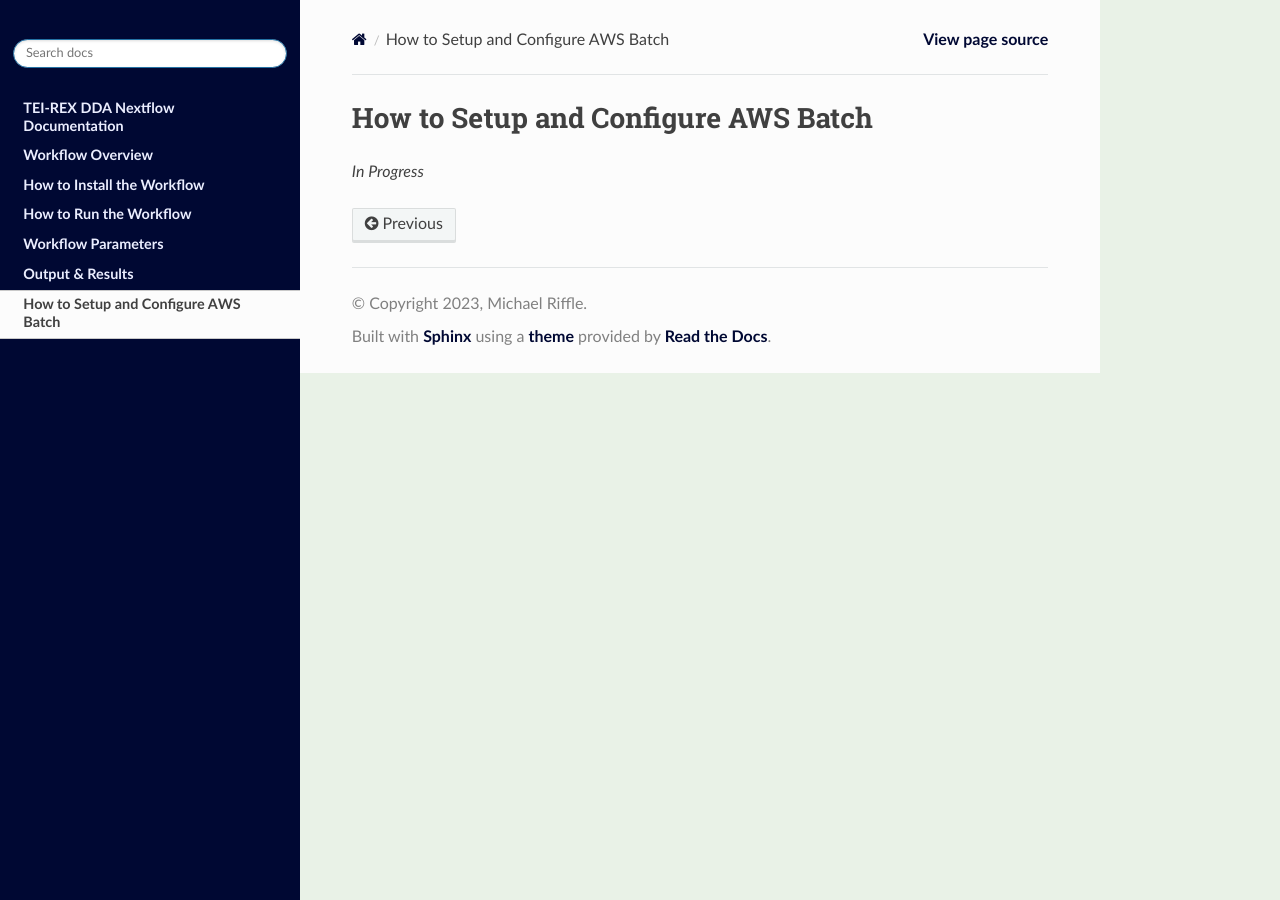
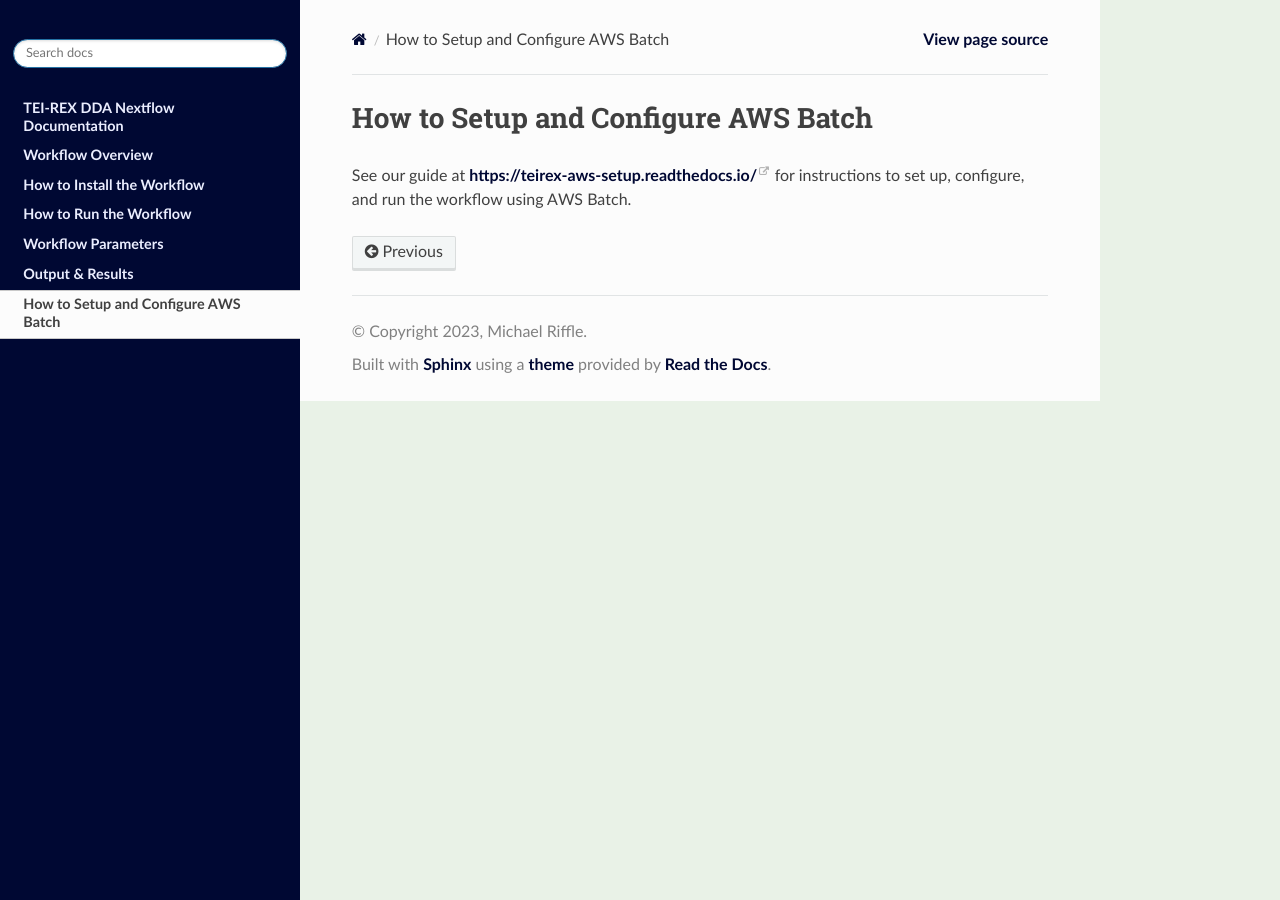
Before and after one commit to mriffle/nf-teirex-dda, a Sphinx documentation site: the page built from docs/source/set_up_aws.rst, in a window 1280 px wide. Built offline with Sphinx 7.4.7 and the Read the Docs theme 2.0.0, drawn with Linux system fonts in a browser that asks for light colours.

Commit message:
update aws instructions

```diff
--- a/docs/source/set_up_aws.rst
+++ b/docs/source/set_up_aws.rst
@@ -1,4 +1,5 @@
 =====================================
 How to Setup and Configure AWS Batch
 =====================================
-*In Progress*
+See our guide at https://teirex-aws-setup.readthedocs.io/ for instructions
+to set up, configure, and run the workflow using AWS Batch.
```
